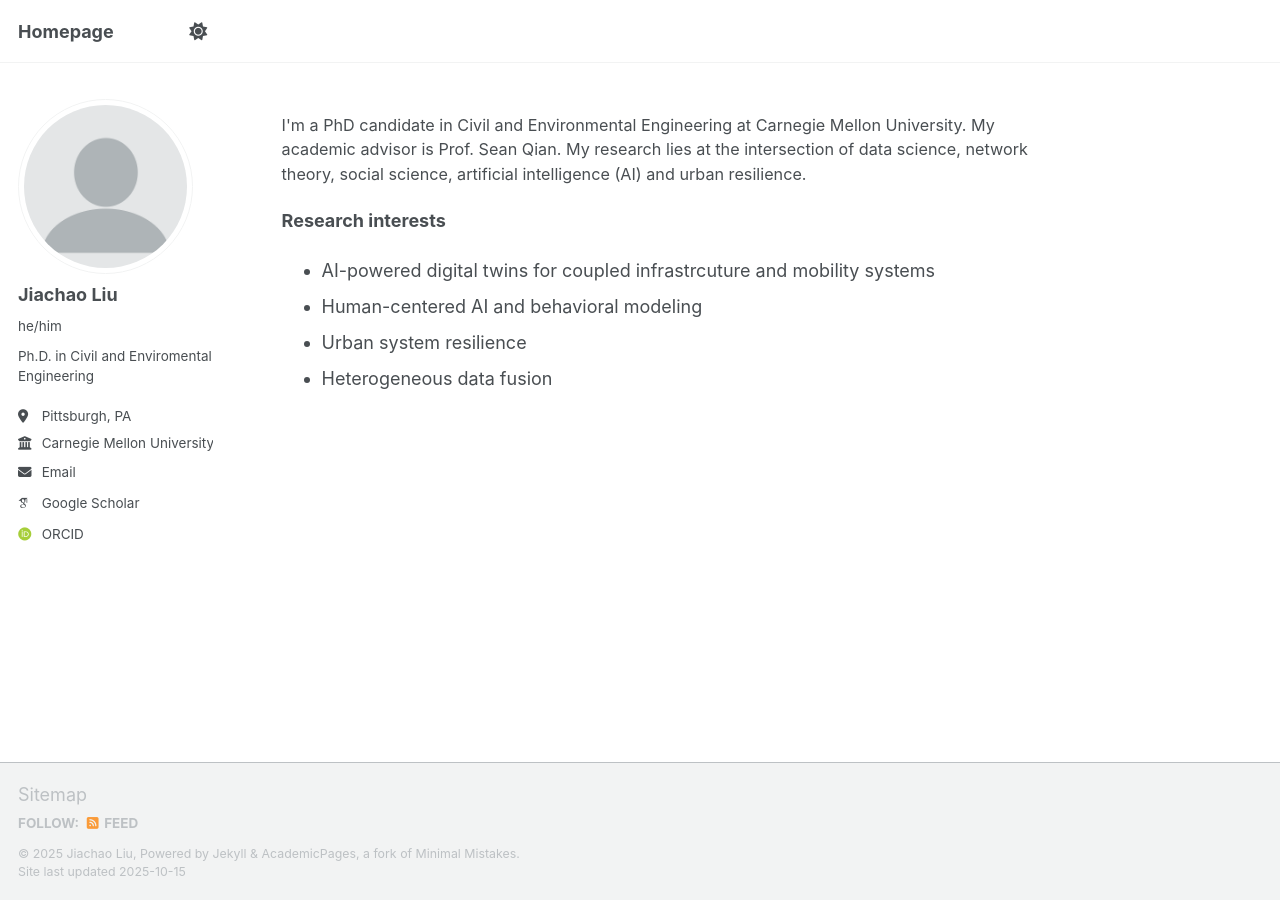
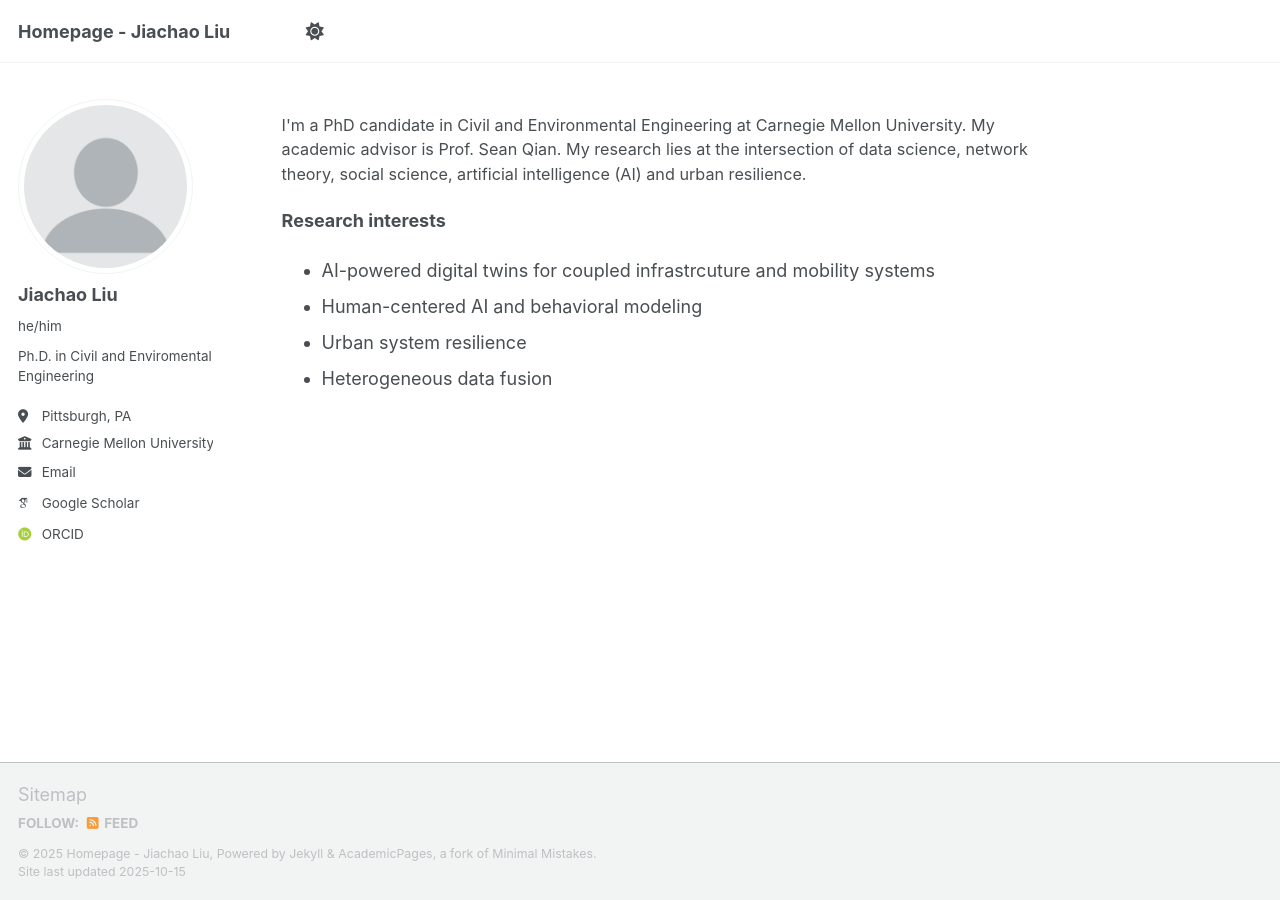
Before and after one commit to jiachaol/jiachaol, a Jekyll site: the page built from _pages/about.md, in a window 1280 px wide. Built offline with Jekyll 4.4.1, drawn with Linux system fonts in a browser that asks for light colours; some web fonts are replaced; a script that is not in the unit is left out; part of the change alters nothing that is shown.

Commit message:
Modify site title, name, and description
Updated site title, name, and description fields.

```diff
--- a/_config.yml
+++ b/_config.yml
@@ -9,10 +9,10 @@
 # Basic Site Settings
 locale                   : "en-US"
 site_theme               : "default" # Currently available options are "default", "air"
-title                    : "Homepage"
+title                    : "Homepage - Jiachao Liu"
 title_separator          : "-"
-name                     : &name "Jiachao Liu"
-description              : &description "Personal website"   # Update this with a general description of your site, this is the default if not overridden by a page
+name                     : &name ""
+description              : &description ""   # Update this with a general description of your site, this is the default if not overridden by a page
 
 # Site Author - The following control what appear as part of the author content on the side bar.
 #               If a field is blank the icon and link will not appear, otherwise it will be shown.
```
